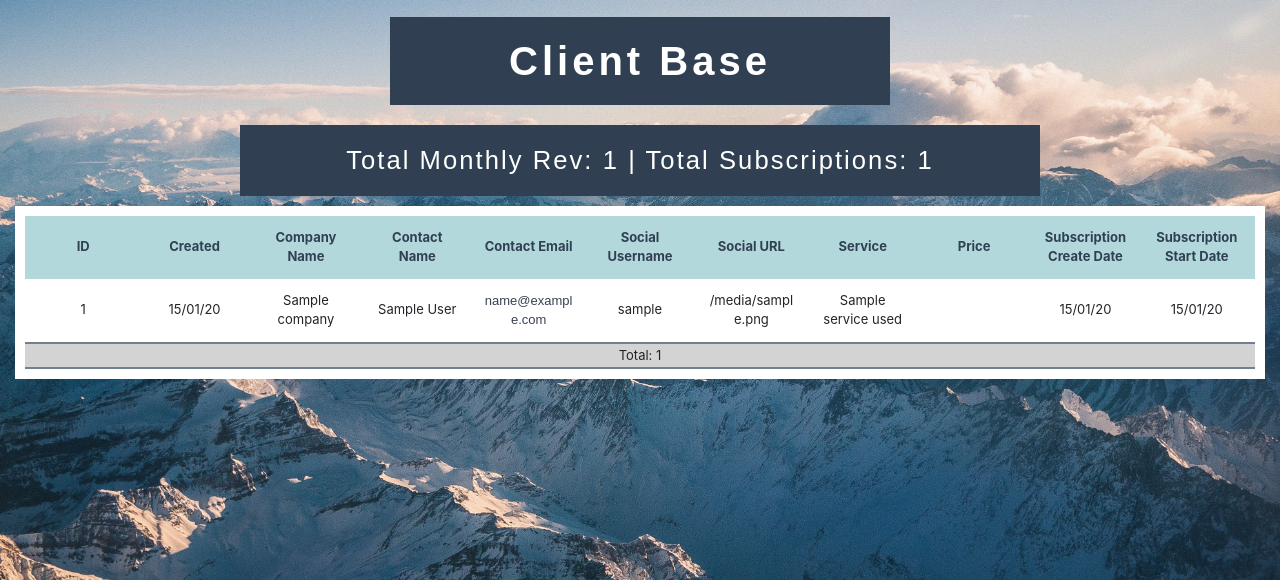
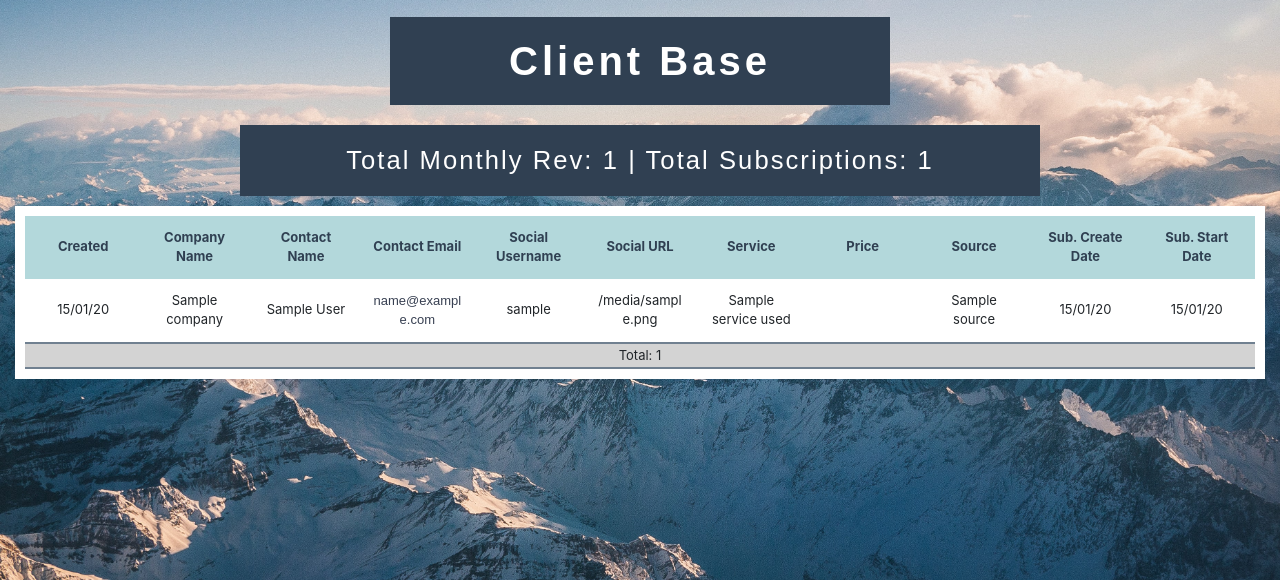
Before and after one commit to emilyjt/snowball-creations, a Django app: template sc_app/templates/client_base/client_list.html in a window 1280 px wide. Shown: the part 163-743 px from the top of the page. Run offline with Django 3.2, Linux system fonts and the light colour scheme; the template is opened without the code that fills it: most values are stand-ins (such as "Sample title", 1, 10 or a date in 2020); some libraries are stand-ins or nearby versions.

Commit message:
Got rid of ID and added source

```diff
--- a/sc_app/templates/client_base/client_list.html
+++ b/sc_app/templates/client_base/client_list.html
@@ -6,7 +6,6 @@
 <div class="new-client-base">
   <div>
     <div class="new-client-base-headers" style="display: flex; justify-content: space-evenly; align-items: center;">
-      <div>ID</div>
       <div>Created</div>
       <div>Company Name</div>
       <div>Contact Name</div>
@@ -15,13 +14,13 @@
       <div>Social URL</div>
       <div>Service</div>
       <div>Price</div>
-      <div>Subscription Create Date</div>
-      <div>Subscription Start Date</div>
+      <div>Source</div>
+      <div>Sub. Create Date</div>
+      <div>Sub. Start Date</div>
     </div>
 
     {% for subscription in object_list %}
     <div class="new-client-base-row" style="display: flex; justify-content: space-evenly; align-items: center; transition: 0.2s ease-in-out;">
-      <div>{{ subscription.id }}</div>
       {% with subscription.company_set.all|first as company %}
       <div>{{ company.created_at|date:"d/m/y" }}</div>
       <div>{{ company.name }}</div>
@@ -29,9 +28,12 @@
       <div>{{ company.primary_contact.email|urlize }}</div>
       {% endwith %}
       <div>{{ subscription.social_profile.username }}</div>
-      <div>{{ subscription.social_profile.url|urlizetrunc:20 }}</div>
+      <div>{{ subscription.social_profile.url|urlizetrunc:50 }}</div>
       <div>{{ subscription.service_used.name }}</div>
       <div>{{ subscription.service_used.price|stringformat:"s"|slice:"2:" }}</div>
+      {% with subscription.company_set.all|first as company %}
+      <div>{{ company.source }}</div>
+      {% endwith %}
       <div>{{ subscription.created_at|date:"d/m/y" }}</div>
       <div>{{ subscription.date_started|date:"d/m/y" }}</div>
     </div>
```
